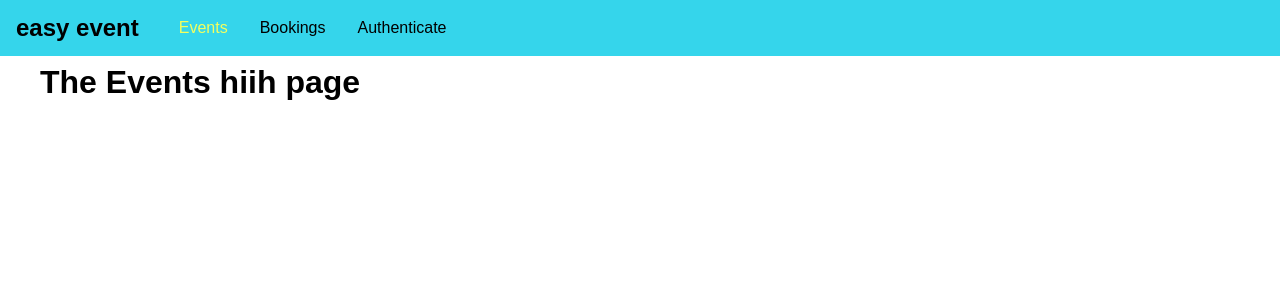
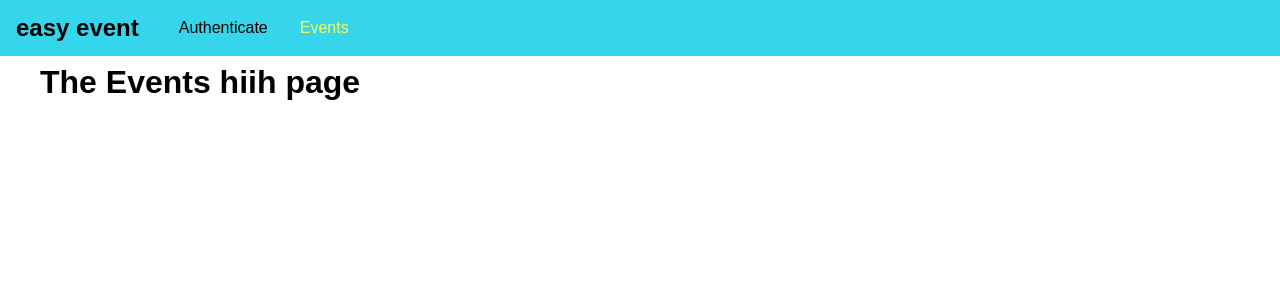
Before and after one commit to anandpeak/graphqlFront, a React (Create React App) app: page /events in a window 1280 px wide. Shown: the top 300 px of the page. Built offline with nearby package versions, Linux system fonts and the light colour scheme; the HTML template or start-up script is replaced by a standard one.

Commit message:
after auth

```diff
--- a/src/App.js
+++ b/src/App.js
@@ -1,4 +1,4 @@
-import React from 'react';
+import React, { Component } from 'react';
 import { BrowserRouter, Route, Redirect, Switch } from 'react-router-dom';
 import './App.css';
 
@@ -6,23 +6,55 @@
 import BookingsPage from './pages/Bookings';
 import EventsPage from './pages/Events';
 import MainNavigation from './components/Navigation/MainNavigation';
+import AuthContext from './context/auth-context';
 
-function App() {
+class App extends Component {
+  state = {
+    token: null,
+    userId: null
+  };
+
+  login = (token, userId, tokenExpiration) => {
+    this.setState({ token: token, userId: userId });
+  };
+
+  logout = () => {
+    this.setState({ token: null, userId: null });
+  };
+
+  render() {
     return (
       <BrowserRouter>
         <React.Fragment>
+          <AuthContext.Provider
+            value={{
+              token: this.state.token,
+              userId: this.state.userId,
+              login: this.login,
+              logout: this.logout
+            }}
+          >
             <MainNavigation />
             <main className="main-content">
               <Switch>
-            <Redirect from="/" to="/auth" exact />
+                {!this.state.token && <Redirect from="/" to="/auth" exact />}
+                {!this.state.token && <Redirect from="/" to="/events" exact />}
+                {!this.state.token && (
+                  <Redirect from="/auth" to="/events" exact />
+                )}
+                {!this.state.token && (
                   <Route path="/auth" component={AuthPage} />
+                )}
                 <Route path="/events" component={EventsPage} />
+                {!this.state.token && (
                   <Route path="/bookings" component={BookingsPage} />
+                )}
               </Switch>
             </main>
+          </AuthContext.Provider>
         </React.Fragment>
       </BrowserRouter>
     );
   }
-
+}
 export default App;
--- a/src/components/Navigation/MainNavigation.js
+++ b/src/components/Navigation/MainNavigation.js
@@ -1,27 +1,38 @@
 import React from 'react';
 import { NavLink } from 'react-router-dom';
 
+import AuthContext from '../../context/auth-context';
 import './MainNavigation.css';
 
 const mainNavigation = props => (
+  <AuthContext.Consumer>
+    {context => {
+      return (
         <header className="main-navigation">
           <div className="main-navigation__logo">
             <h1>easy event</h1>
           </div>
           <nav className="main-navigation__items">
             <ul>
+              {!context.token && (
+                <li>
+                  <NavLink to="/auth">Authenticate</NavLink>
+                </li>
+              )}
               <li>
                 <NavLink to="/events">Events</NavLink>
               </li>
+              {context.token && (
                 <li>
                   <NavLink to="/bookings">Bookings</NavLink>
                 </li>
-        <li>
-          <NavLink to="/auth">Authenticate</NavLink>
-        </li>
+              )}
             </ul>
           </nav>
         </header>
       );
+    }}
+  </AuthContext.Consumer>
+);
 
 export default mainNavigation;
--- /dev/null
+++ b/src/context/auth-context.js
@@ -0,0 +1,8 @@
+import React from 'react';
+
+export default React.createContext({
+  token: null,
+  userId: null,
+  login: (token, userId, tokenExpiration) => {},
+  logout: () => {}
+});
--- a/src/pages/Auth.js
+++ b/src/pages/Auth.js
@@ -1,12 +1,14 @@
 import React, { Component } from 'react';
 
 import './Auth.css';
+import AuthContext from '../context/auth-context';
 
 class AuthPage extends Component {
   state = {
     isLogin: true
   };
 
+  static contextType = AuthContext;
   constructor(props) {
     super(props);
 
@@ -69,7 +71,13 @@
         return res.json();
       })
       .then(resData => {
-        console.log(resData);
+        if (resData.data.login.token) {
+          this.context.login(
+            resData.data.login.token,
+            resData.data.login.userId,
+            resData.data.login.tokenExpiration
+          );
+        }
       })
       .catch(err => {
         console.log(err);
```
Lines whose indentation alone changed are shown as unchanged.
